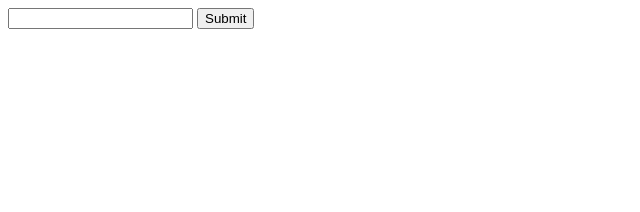
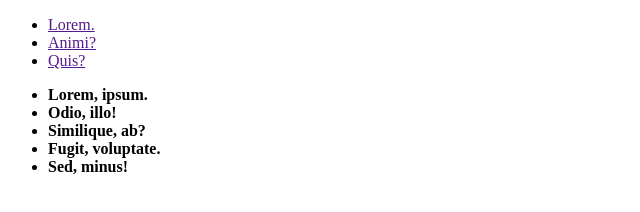
Before and after one commit to emrebican/deneme, a plain HTML site: page loginform.html in a window 1280 px wide. Shown: the whole page, without its empty margins (0-640 px from the left). Drawn offline with Linux system fonts and the light colour scheme.

Commit message:
link yapisi eklendi

```diff
--- a/loginform.html
+++ b/loginform.html
@@ -7,9 +7,19 @@
     <title>Document</title>
 </head>
 <body>
-    <form action="">
-        <input type="text">
-        <button>Submit</button>
-    </form>
+    <ul>
+        <li><a href="">Lorem.</a></li>
+        <li><a href="">Animi?</a></li>
+        <li><a href="">Quis?</a></li>
+    </ul>
+</body>
+<body>
+    <ul>
+        <li><b>Lorem, ipsum.</b></li>
+        <li><b>Odio, illo!</b></li>
+        <li><b>Similique, ab?</b></li>
+        <li><b>Fugit, voluptate.</b></li>
+        <li><b>Sed, minus!</b></li>
+    </ul>
 </body>
 </html>
```
